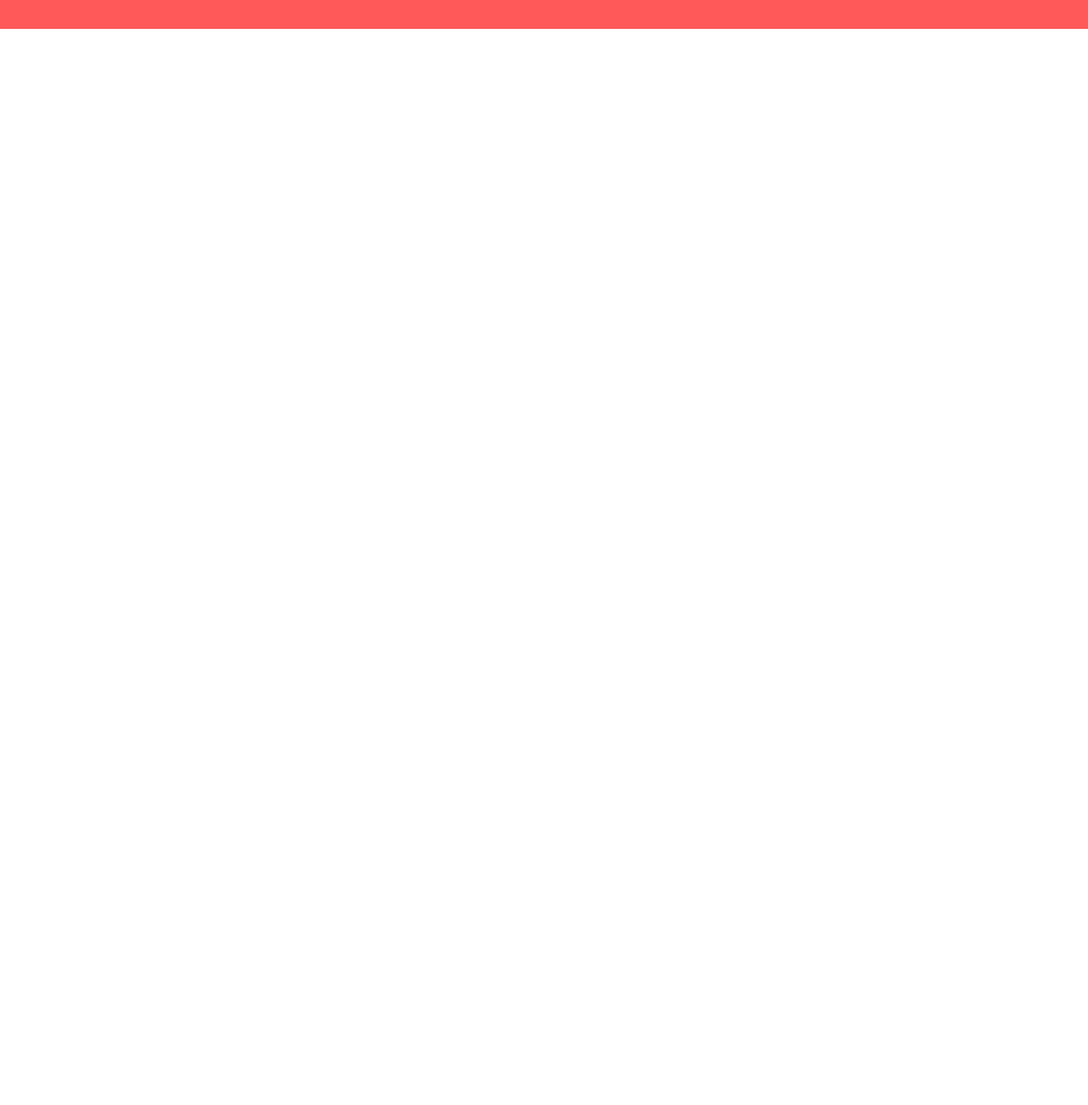
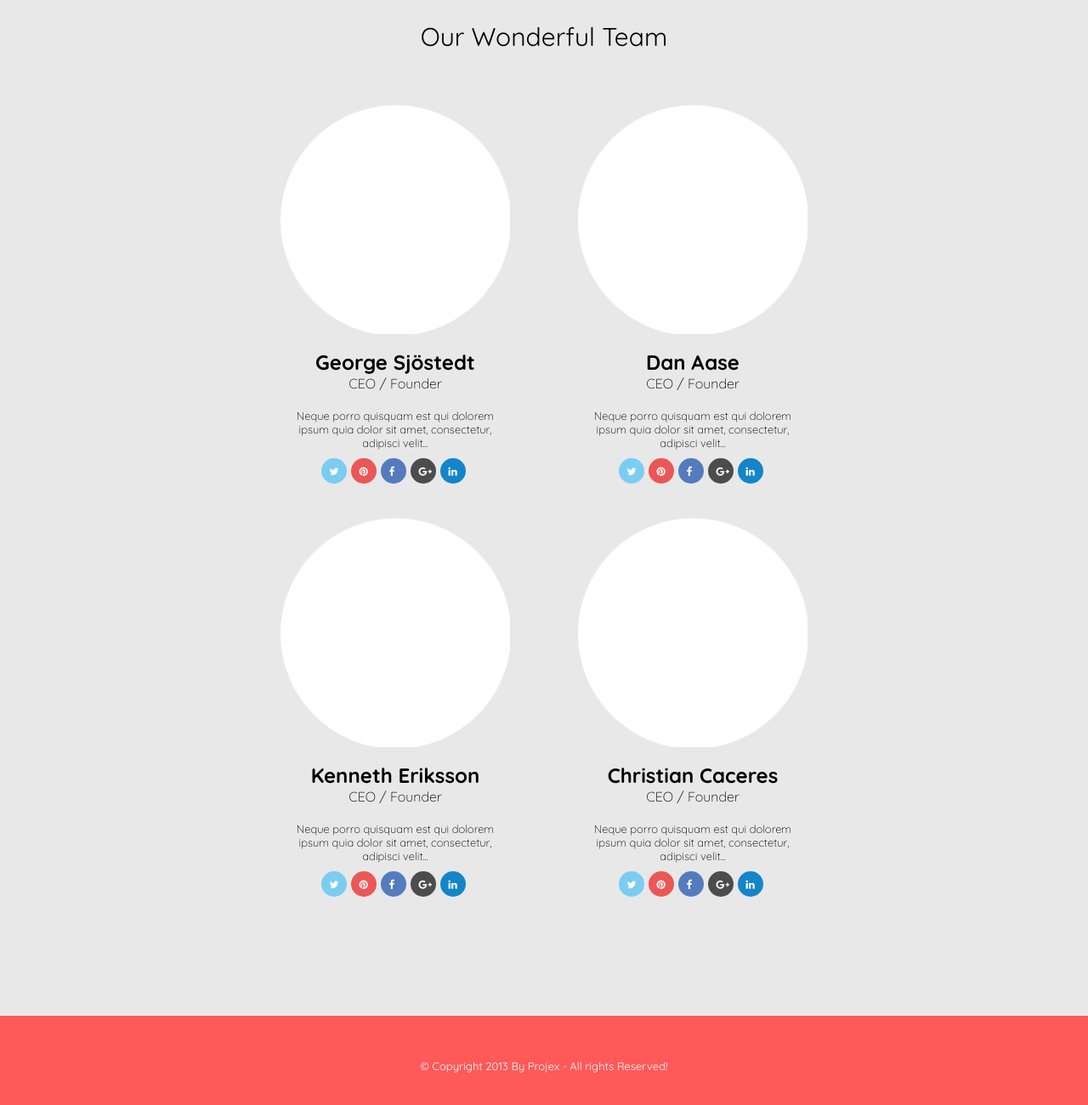
Before and after one commit to VladZelenko/ProJex, a website: page app/index.html in a window 1280 px wide. Shown: the part 1953-3253 px from the top of the page at 85% size. Before the commit the page ends 1987 px from the top, so only its background shows below. Drawn offline with nearby package versions, Linux system fonts and the light colour scheme; a web font is replaced by a local one.

Commit message:
team section fix and mobile version added

```diff
--- a/app/index.html
+++ b/app/index.html
@@ -107,7 +107,6 @@
 					</div>
 				</div>
 			</div>
-
 			<div class="flex-box-2">
 				<div class="col-1"><img src="img/img-here-1.png" alt=""></div>
 				<div class="col-2"><img src="img/img-her-2.png" alt=""></div>
@@ -115,7 +114,7 @@
 				<div class="col-4"><img src="img/img-her-4.png" alt=""></div>
 			</div>
 		</div>
-	</section>
+	</section> -->
 
 	<section class="team">
 		<div class="container">
@@ -129,11 +128,11 @@
 						Neque porro quisquam est qui dolorem ipsum quia dolor sit amet, consectetur, adipisci velit...
 					</p>
 					<ul class="social-list">
-						<li><i class="fa fa-twitter" aria-hidden="true"></i></li>
-						<li><i class="fa fa-pinterest" aria-hidden="true"></i></li>
-						<li><i class="fa fa-facebook" aria-hidden="true"></i></li>
-						<li><i class="fa fa-google-plus" aria-hidden="true"></i></li>
-						<li><i class="fa fa-linkedin" aria-hidden="true"></i></li>
+						<li><a href="#"><i class="fa fa-twitter" aria-hidden="true"></i></a></li>
+						<li><a href="#"><i class="fa fa-pinterest" aria-hidden="true"></i></a></li>
+						<li><a href="#"><i class="fa fa-facebook" aria-hidden="true"></i></a></li>
+						<li><a href="#"><i class="fa fa-google-plus" aria-hidden="true"></i></a></li>
+						<li><a href="#"><i class="fa fa-linkedin" aria-hidden="true"></i></a></li>
 					</ul>
 				</div>
 				<div class="col-2">
@@ -144,11 +143,11 @@
 						Neque porro quisquam est qui dolorem ipsum quia dolor sit amet, consectetur, adipisci velit...
 					</p>
 					<ul class="social-list">
-						<li><i class="fa fa-twitter" aria-hidden="true"></i></li>
-						<li><i class="fa fa-pinterest" aria-hidden="true"></i></li>
-						<li><i class="fa fa-facebook" aria-hidden="true"></i></li>
-						<li><i class="fa fa-google-plus" aria-hidden="true"></i></li>
-						<li><i class="fa fa-linkedin" aria-hidden="true"></i></li>
+						<li><a href="#"><i class="fa fa-twitter" aria-hidden="true"></i></a></li>
+						<li><a href="#"><i class="fa fa-pinterest" aria-hidden="true"></i></a></li>
+						<li><a href="#"><i class="fa fa-facebook" aria-hidden="true"></i></a></li>
+						<li><a href="#"><i class="fa fa-google-plus" aria-hidden="true"></i></a></li>
+						<li><a href="#"><i class="fa fa-linkedin" aria-hidden="true"></i></a></li>
 					</ul>
 				</div>
 				<div class="col-3">
@@ -159,11 +158,11 @@
 						Neque porro quisquam est qui dolorem ipsum quia dolor sit amet, consectetur, adipisci velit...
 					</p>
 					<ul class="social-list">
-						<li><i class="fa fa-twitter" aria-hidden="true"></i></li>
-						<li><i class="fa fa-pinterest" aria-hidden="true"></i></li>
-						<li><i class="fa fa-facebook" aria-hidden="true"></i></li>
-						<li><i class="fa fa-google-plus" aria-hidden="true"></i></li>
-						<li><i class="fa fa-linkedin" aria-hidden="true"></i></li>
+						<li><a href="#"><i class="fa fa-twitter" aria-hidden="true"></i></a></li>
+						<li><a href="#"><i class="fa fa-pinterest" aria-hidden="true"></i></a></li>
+						<li><a href="#"><i class="fa fa-facebook" aria-hidden="true"></i></a></li>
+						<li><a href="#"><i class="fa fa-google-plus" aria-hidden="true"></i></a></li>
+						<li><a href="#"><i class="fa fa-linkedin" aria-hidden="true"></i></a></li>
 					</ul>
 				</div>
 				<div class="col-4">
@@ -174,18 +173,18 @@
 						Neque porro quisquam est qui dolorem ipsum quia dolor sit amet, consectetur, adipisci velit...
 					</p>
 					<ul class="social-list">
-						<li><i class="fa fa-twitter" aria-hidden="true"></i></li>
-						<li><i class="fa fa-pinterest" aria-hidden="true"></i></li>
-						<li><i class="fa fa-facebook" aria-hidden="true"></i></li>
-						<li><i class="fa fa-google-plus" aria-hidden="true"></i></li>
-						<li><i class="fa fa-linkedin" aria-hidden="true"></i></li>
+						<li><a href="#"><i class="fa fa-twitter" aria-hidden="true"></i></a></li>
+						<li><a href="#"><i class="fa fa-pinterest" aria-hidden="true"></i></a></li>
+						<li><a href="#"><i class="fa fa-facebook" aria-hidden="true"></i></a></li>
+						<li><a href="#"><i class="fa fa-google-plus" aria-hidden="true"></i></a></li>
+						<li><a href="#"><i class="fa fa-linkedin" aria-hidden="true"></i></a></li>
 					</ul>
 				</div>
 			</div>
 		</div>
 	</section>
 
-	<section class="news">
+<!-- 	<section class="news">
 		<div class="container">
 			<h2 class="title">The Latest News</h2>
 			<div class="flex-box">
@@ -230,9 +229,9 @@
 				</div>
 			</div>
 		</div>
-	</section>
+	</section> -->
 
-	<section class="contact">
+<!-- 	<section class="contact">
 		<div class="container">
 			<h2 class="title">Contact Us</h2>
 			<div class="flex-box">
--- a/app/sass/components/_media.scss
+++ b/app/sass/components/_media.scss
@@ -43,9 +43,8 @@
 				order: 1;
 				margin-right: 20px;
 				text-align: left;
-				ul {
-					justify-content: flex-start;
-				}
+
+				ul {justify-content: flex-start;}
 				li {margin-right: 20px;}
 			}
 			.col-2 {order: 2;}
@@ -53,7 +52,6 @@
 	}
 }
 //==================HERO the END===========================================//
-//
 //
 //
 //==================SERVICES===========================================//
@@ -64,7 +62,34 @@
 		}
 	}
 }
-//==================HERO the END===========================================//
+//==================SERVICES the END===========================================//
 //
 //
+//==================TEAM===========================================//
+@media (min-width: 560px) and (max-width: 970px) {
+	.team {
+		.flex-box {
+			.col-1, .col-3, {margin-right: 35px;}
+		}
+	}
+}
+@media (min-width: 970px) and (max-width: 1360px) {
+	.team {
+		.flex-box {
+			width: 700px;
+			margin: 55px auto 0 auto;
+			justify-content: space-around;
+		}
+	}
+}
+@media (min-width: 1360px) and (max-width: 2880px) {
+	.team {
+		.flex-box {
+			justify-content: center;
+			.col-1, .col-2, .col-3 {margin-right: 35px;}
+		}
+	}
+}
+//==================TEAM the END===========================================//
 //
+//
--- a/app/sass/partials/_portfolio.scss
+++ b/app/sass/partials/_portfolio.scss
@@ -1,15 +1,19 @@
+// переробити все одним флексбоксом
+
 .portfolio {
 	width: 100%;
 	min-height: 905px;
 	background: $origin_font_color;
 
 	.title {color: $secondary_font_color;}
-
 	.flex-box-1 {
-		margin-top: 55px;
-		width: 1170px;
+		// margin-top: 55px;
+		// width: 1170px;
+		height: 905px;
 		display: flex;
-		justify-content: space-between;
+		flex-flow: row wrap;
+		justify-content: center;
+		align-content: flex-start;
 
 		.col-1, .col-2 {
 			position: relative;
@@ -20,7 +24,6 @@
 				display: block;
 			// transition: all .4s ease-in-out;
 		}
-
 		.overlay {
 			display: none;
 			position: absolute;
@@ -48,12 +51,11 @@
 					background: $origin_font_color;
 				}
 			}
-
 		}
 	}
-
 	img {
-		width: 570px;
+		max-width: 570px;
+		min-width: 300px;
 		height: auto;
 	}
 }
@@ -61,8 +63,9 @@
 	@extend .flex-box-1;
 
 	img {
-		width: 270px;
-		height: 285px;
+		max-width: 270px;
+		min-width: 300px;
+		height: auto;
 	}
 }
 }
--- a/app/sass/partials/_team.scss
+++ b/app/sass/partials/_team.scss
@@ -1,24 +1,40 @@
 .team {
 	width: 100%;
-	min-height: 755px;
 	background: #e8e8e8;
 
 	.flex-box {
 		margin-top: 55px;
+		min-height: 755px;
 		display: flex;
-		justify-content: space-between;
+		flex-flow: row wrap;
+		justify-content: center;
+		align-items: center;
 		text-align: center;
 
-		.col-1,
-		.col-2,
-		.col-3 {
-			margin-right: 35px;
+		.col-1, .col-2, .col-3, .col-4 {
+			width: 270px;
+			margin-bottom: 40px;
+
+			.fa {
+				width: 30px;
+				height: 30px;
+				padding: 10px 15px 15px 10px;
+				margin-right: 5px;
+				border-radius: 50%;
+				color: $secondary_font_color;
+				font-size: 12px;
+			}
+			.fa-twitter {background: #7acdf1;}
+			.fa-pinterest {background: #eb5756;}
+			.fa-facebook {background: #547bbd;}
+			.fa-google-plus {background: #4c4c4c;}
+			.fa-linkedin {background: #1385c8;}
 		}
+		.col-4 {margin-right: 0;}
 	}
-
 	img {
 		margin-bottom: 15px;
-		width: 270px;
+		max-width: 270px;
 		height: auto;
 	}
 	h3 {
```
Also changed, not shown: app/css/main.css.
